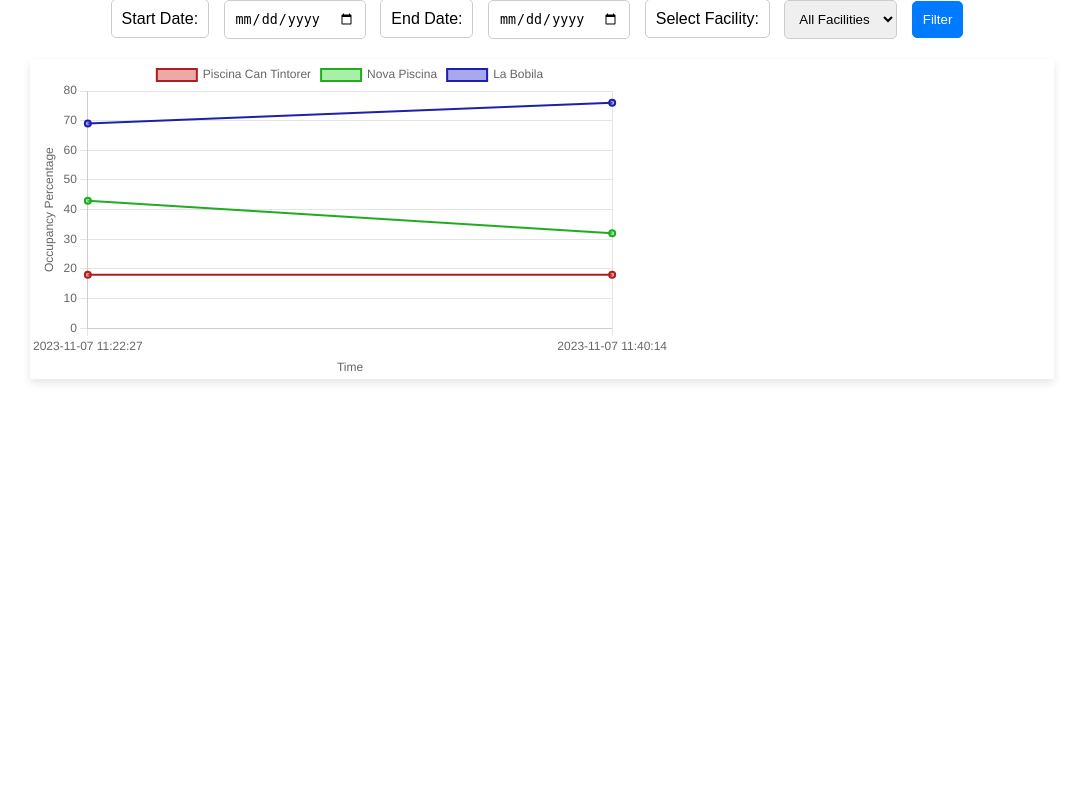
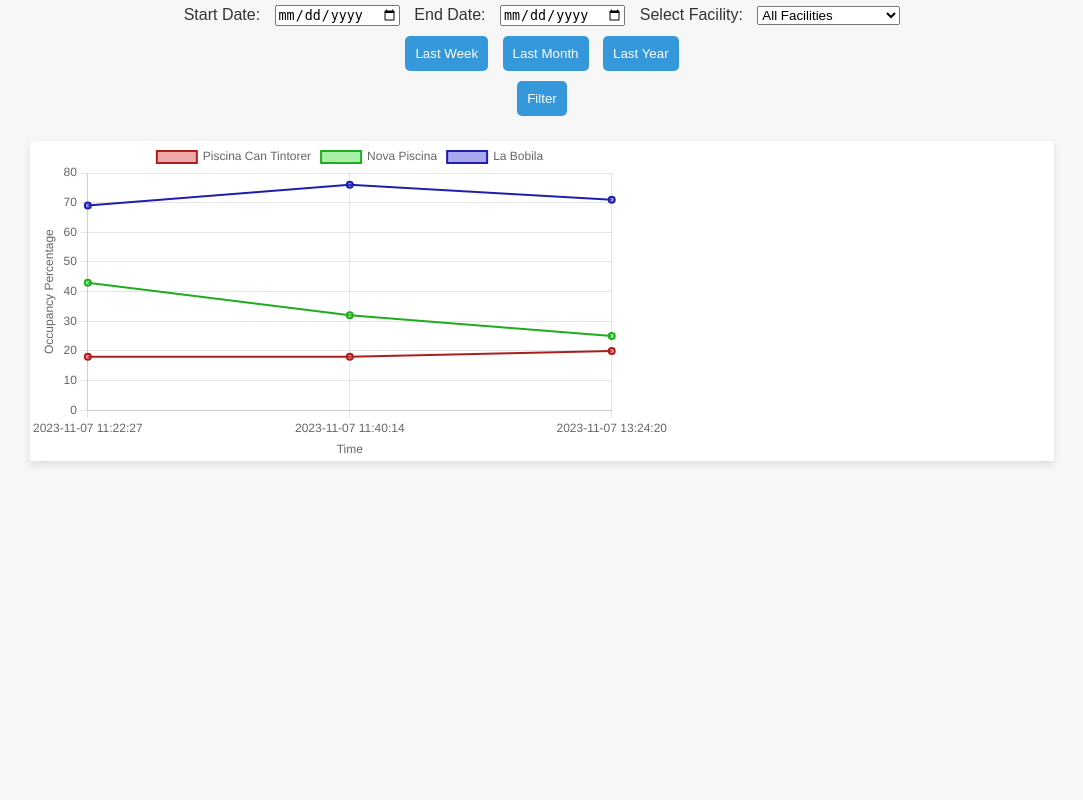
Before and after one commit to JosepOli/FacilityOccupation, a Flask app: page / in a window 1280 px wide. Shown: the whole page, without its empty margins (98-1181 px from the left). Run offline with Flask 3, Linux system fonts and the light colour scheme.

Commit message:
fixes and upgrades

```diff
--- a/app.py
+++ b/app.py
@@ -1,38 +1,71 @@
+from collections import defaultdict
 from flask import Flask, jsonify, render_template, request
-from datetime import datetime
+from datetime import datetime, timedelta
 import json
 import os
 
 app = Flask(__name__)
 
+
 # Helper function to get the absolute path of the data directory
 def get_data_dir():
     base_dir = os.path.dirname(os.path.abspath(__file__))
-    return os.path.join(base_dir, 'data')
+    return os.path.join(base_dir, "data")
 
-@app.route('/')
+
+def get_average_occupancy(data, start_time, end_time):
+    # Aggregate data by hour and calculate average occupancy
+    hourly_data = defaultdict(list)
+    for entry in data:
+        timestamp = datetime.strptime(entry["timestamp"], "%Y-%m-%d %H:%M:%S")
+        if start_time <= timestamp.time() <= end_time:
+            hourly_data[timestamp.hour].append(entry["current_occupancy"])
+    hourly_averages = {
+        hour: sum(values) / len(values) for hour, values in hourly_data.items()
+    }
+    return hourly_averages
+
+
+@app.route("/")
 def index():
-    return render_template('index.html')
+    return render_template("index.html")
 
-@app.route('/data')
+
+@app.route("/data")
 def data():
-    start_date = request.args.get('start', '')
-    end_date = request.args.get('end', '')
+    time_frame = request.args.get("time_frame")
+    data_dir = get_data_dir()
+    file_path = os.path.join(data_dir, "graph_data.json")
 
-    # Convert the start and end dates from string to datetime objects
-    start_date = datetime.strptime(start_date, '%Y-%m-%d') if start_date else None
-    end_date = datetime.strptime(end_date, '%Y-%m-%d') if end_date else None
+    if os.path.exists(file_path):
+        with open(file_path, "r") as file:
+            data = json.load(file)
 
-    data_dir = get_data_dir()
-    file_path = os.path.join(data_dir, 'graph_data.json')
-    if os.path.exists(file_path):
-        with open(file_path, 'r') as file:
-            data = json.load(file)
-            # Filter data by date range if start and end dates are provided
-            if start_date and end_date:
-                data = [entry for entry in data if start_date <= datetime.strptime(entry['timestamp'], '%Y-%m-%d %H:%M:%S') <= end_date]
-            return jsonify(data)
+        # Filter data based on time_frame
+        if time_frame:
+            now = datetime.now()
+            if time_frame == "last-week":
+                start_date = now - timedelta(days=now.weekday(), weeks=1)
+                end_date = start_date + timedelta(days=6)
+            elif time_frame == "last-month":
+                first_day_last_month = (now.replace(day=1) - timedelta(days=1)).replace(
+                    day=1
+                )
+                last_day_last_month = now.replace(day=1) - timedelta(days=1)
+                start_date = first_day_last_month
+                end_date = last_day_last_month
+            # Filter the data for the specified date range
+            data = [
+                entry
+                for entry in data
+                if start_date
+                <= datetime.strptime(entry["timestamp"], "%Y-%m-%d %H:%M:%S").date()
+                <= end_date
+            ]
+
+        return jsonify(data)
     return jsonify([])
 
-if __name__ == '__main__':
+
+if __name__ == "__main__":
     app.run(debug=True)
--- a/data/graph_data.json
+++ b/data/graph_data.json
@@ -40,5 +40,26 @@
         "current_occupancy": 34,
         "max_occupancy": 45,
         "timestamp": "2023-11-07 11:40:14"
+    },
+    {
+        "facility": "Piscina Can Tintorer",
+        "percentage": "20%",
+        "current_occupancy": 8,
+        "max_occupancy": 40,
+        "timestamp": "2023-11-07 13:24:20"
+    },
+    {
+        "facility": "Nova Piscina",
+        "percentage": "25%",
+        "current_occupancy": 25,
+        "max_occupancy": 100,
+        "timestamp": "2023-11-07 13:24:20"
+    },
+    {
+        "facility": "La Bobila",
+        "percentage": "71%",
+        "current_occupancy": 32,
+        "max_occupancy": 45,
+        "timestamp": "2023-11-07 13:24:20"
     }
 ]
--- a/static/css/styles.css
+++ b/static/css/styles.css
@@ -1,26 +1,25 @@
 /* styles.css */
-body,
-html {
+body, html {
     height: 100%;
     margin: 0;
-    font-family: Arial, sans-serif;
+    font-family: 'Arial', sans-serif; /* Arial is a common sans-serif font */
+    background-color: #F7F7F7; /* Light grey background, similar to Forocoches */
+    color: #333; /* Dark grey text color for readability */
 }
 
 .chart-container {
     width: 80vw;
     height: 40vh;
     margin: 20px auto;
+    box-shadow: 0 4px 8px rgba(0, 0, 0, 0.1);
+    transition: box-shadow 0.3s ease-in-out;
+    background-color: #FFFFFF; /* White background for the chart container */
 }
 
 canvas {
     display: block;
     width: 100%;
     height: 100%;
-}
-
-.chart-container {
-    box-shadow: 0 4px 8px rgba(0, 0, 0, 0.1);
-    transition: box-shadow 0.3s ease-in-out;
 }
 
 .chart-container:hover {
@@ -31,29 +30,36 @@ canvas {
 .filter-container {
     margin-bottom: 20px;
     text-align: center;
+    width: 100%; /* Ensure full width to center children correctly */
 }
 
 .filter-container label,
 .filter-container select,
-.filter-container input,
+.filter-container input[type="date"],
 .filter-container button {
-    margin-right: 10px;
+    display: inline-block; /* Change to inline-block for horizontal layout */
+    margin: 5px; /* Added some space around elements */
+}
+
+.filter-container button,
+.time-frame-selector button {
     padding: 10px;
-    border: 1px solid #ccc;
+    border: none; /* Remove border for a flatter design */
     border-radius: 5px;
+    background-color: #3498DB; /* Blue background color */
+    color: white;
+    cursor: pointer;
     transition: all 0.3s ease-in-out;
 }
 
-.filter-container button {
-    cursor: pointer;
-    background-color: #007bff;
-    color: white;
-    border-color: #007bff;
+.filter-container button:hover,
+.time-frame-selector button:hover {
+    background-color: #297AB1; /* Darker blue on hover */
 }
 
-.filter-container button:hover {
-    background-color: #0056b3;
-    border-color: #004085;
+.time-frame-selector button.active {
+    background-color: #297AB1; /* Darker blue for active state */
+    color: #fff;
 }
 
 
--- a/static/js/chart-setup.js
+++ b/static/js/chart-setup.js
@@ -47,7 +47,15 @@ async function fetchDataAndUpdateChart(startDate, endDate, selectedFacility = 'a
         const rawData = await response.json();
         const processedData = processData(rawData);
 
-        const datasets = Object.keys(processedData).map((facility, index) => {
+        // Populate the facility selector on the first data fetch
+        if (!window.facilitiesPopulated) {
+            populateFacilitySelector(processedData);
+            window.facilitiesPopulated = true;
+        }
+        // Filter datasets if a specific facility is selected
+        const datasets = Object.keys(processedData)
+            .filter(facility => selectedFacility === 'all' || facility === selectedFacility)
+            .map((facility, index) => {
                 const hue = 360 * (index / Object.keys(processedData).length); // Different color for each facility
                 return {
                     label: facility,
@@ -110,9 +118,81 @@ fetchDataAndUpdateChart();
 // Set an interval to update the chart regularly
 setInterval(fetchDataAndUpdateChart, 900000); // Update every 15 minutes
 
-// Add this at the end of your chart-setup.js
+document.getElementById('last-week').addEventListener('click', function() {
+    const lastWeek = getLastWeekDates();
+    const selectedFacility = document.getElementById('facility-selector').value;
+    fetchDataAndUpdateChart(lastWeek.startDate, lastWeek.endDate, selectedFacility);
+});
+
+document.getElementById('last-month').addEventListener('click', function() {
+    const lastMonth = getLastMonthDates();
+    const selectedFacility = document.getElementById('facility-selector').value;
+    fetchDataAndUpdateChart(lastMonth.startDate, lastMonth.endDate, selectedFacility);
+});
+
+document.getElementById('last-year').addEventListener('click', function() {
+    const lastYear = getLastYearDates();
+    const selectedFacility = document.getElementById('facility-selector').value;
+    fetchDataAndUpdateChart(lastYear.startDate, lastYear.endDate, selectedFacility);
+});
+
+// Utility functions to calculate date ranges
+function getLastWeekDates() {
+    const end = new Date();
+    const start = new Date();
+    start.setDate(end.getDate() - 7);
+    return {
+        startDate: formatDate(start),
+        endDate: formatDate(end)
+    };
+}
+
+function getLastMonthDates() {
+    const end = new Date();
+    const start = new Date();
+    start.setMonth(end.getMonth() - 1);
+    return {
+        startDate: formatDate(start),
+        endDate: formatDate(end)
+    };
+}
+
+function getLastYearDates() {
+    const end = new Date();
+    const start = new Date();
+    start.setFullYear(end.getFullYear() - 1);
+    return {
+        startDate: formatDate(start),
+        endDate: formatDate(end)
+    };
+}
+
+// Function to format dates in 'YYYY-MM-DD' format
+function formatDate(date) {
+    return date.toISOString().split('T')[0];
+}
+
+document.getElementById('start-date').addEventListener('change', function () {
+    const endDateInput = document.getElementById('end-date');
+    endDateInput.min = this.value;
+    endDateInput.value = Math.max(new Date(this.value), new Date(endDateInput.value)).toISOString().split('T')[0];
+});
+
+document.getElementById('end-date').addEventListener('change', function () {
+    const startDateInput = document.getElementById('start-date');
+    startDateInput.max = this.value;
+    startDateInput.value = Math.min(new Date(this.value), new Date(startDateInput.value)).toISOString().split('T')[0];
+});
+
 document.getElementById('filter-button').addEventListener('click', function () {
     const startDate = document.getElementById('start-date').value;
     const endDate = document.getElementById('end-date').value;
     fetchDataAndUpdateChart(startDate, endDate);
 });
+
+document.getElementById('facility-selector').addEventListener('change', function () {
+    const selectedFacility = this.value;
+    const startDate = document.getElementById('start-date').value;
+    const endDate = document.getElementById('end-date').value;
+    fetchDataAndUpdateChart(startDate, endDate, selectedFacility);
+});
--- a/templates/index.html
+++ b/templates/index.html
@@ -3,8 +3,9 @@
 
 <head>
     <meta charset="UTF-8">
-    <title>My Simple Chart App</title>
+    <title>Gavà Facilities Occupation</title>
     <link rel="stylesheet" href="/static/css/styles.css">
+    <link href="https://fonts.googleapis.com/css2?family=Roboto:wght@400;700&display=swap" rel="stylesheet">
     <script src="https://cdn.jsdelivr.net/npm/chart.js"></script>
 </head>
 
@@ -22,6 +23,12 @@
             <!-- Options will be populated by JavaScript -->
         </select>
 
+        <div class="time-frame-selector">
+            <button id="last-week">Last Week</button>
+            <button id="last-month">Last Month</button>
+            <button id="last-year">Last Year</button>
+        </div>
+
         <button id="filter-button">Filter</button>
     </div>
     <div class="chart-container">
```
Also changed, not shown: scripts/data_extractor.py (+40 -20 lines). Lines whose indentation alone changed are shown as unchanged.
